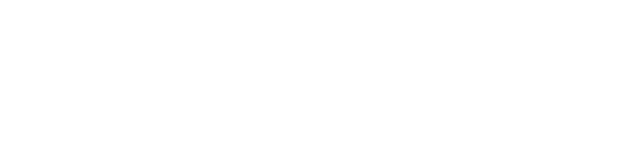
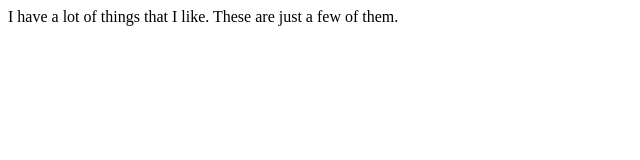
Before and after one commit to rose-okoth/my-first-webpage, a plain HTML site: page my-favorite-things.html in a window 1280 px wide. Shown: the whole page, without its empty margins (0-640 px from the left). Drawn offline with Linux system fonts and the light colour scheme.

Commit message:
add the body structure

```diff
--- a/my-favorite-things.html
+++ b/my-favorite-things.html
@@ -3,4 +3,7 @@
     <head>
         <title>My Favorite Things!</title>
     </head>
+    <body>
+        I have a lot of things that I like. These are just a few of them.
+    </body>
 </html>
```
